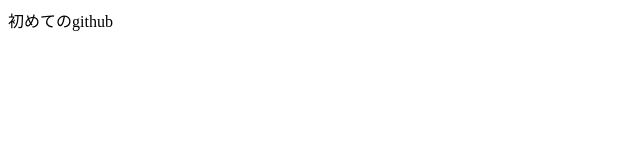
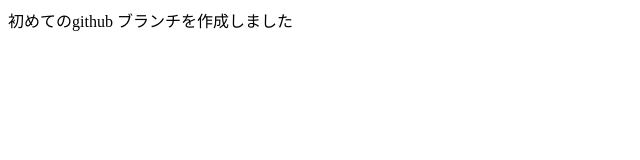
Before and after one commit to run-poke/testProject, a plain HTML site: page index.html in a window 1280 px wide. Shown: the whole page, without its empty margins (0-640 px from the left). Drawn offline with Linux system fonts and the light colour scheme.

Commit message:
ブランチのファイルです

```diff
--- a/index.html
+++ b/index.html
@@ -8,5 +8,6 @@
 </head>
 <body>
     初めてのgithub
+    ブランチを作成しました
 </body>
 </html>
```
